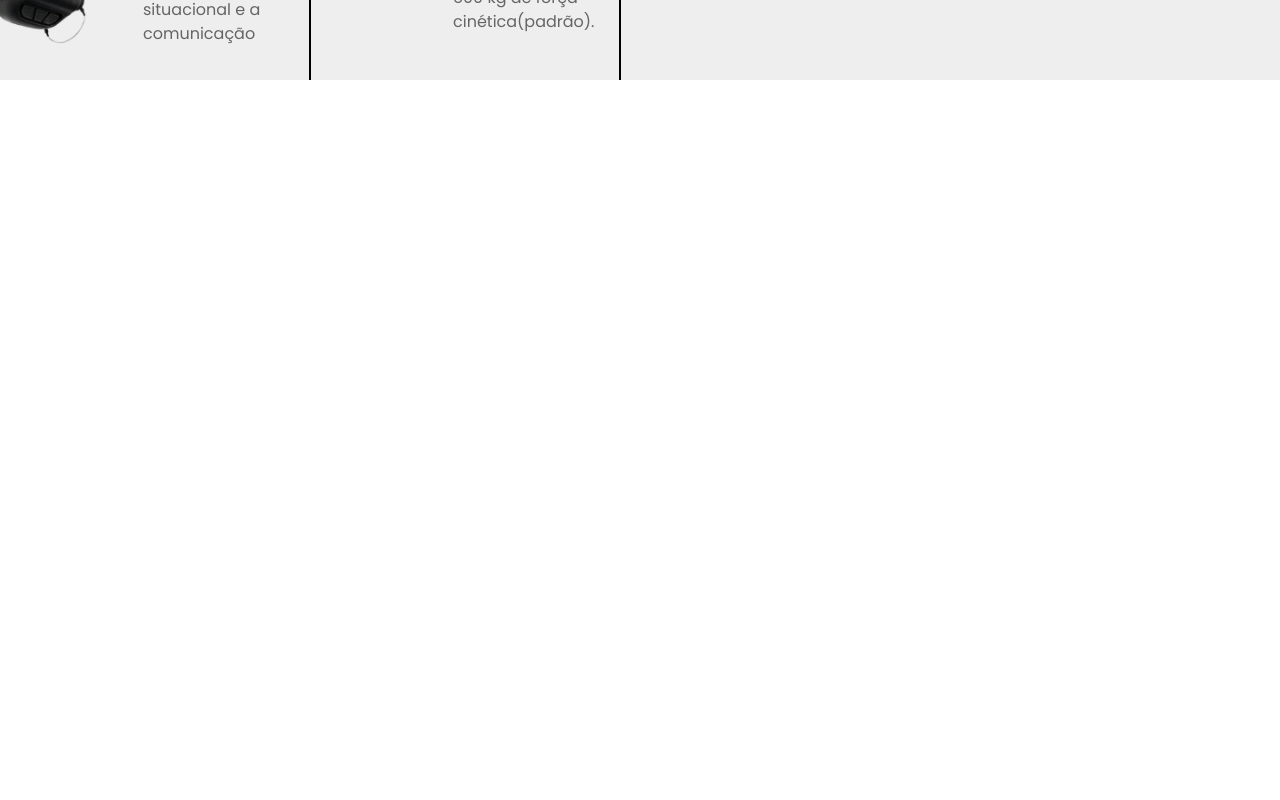
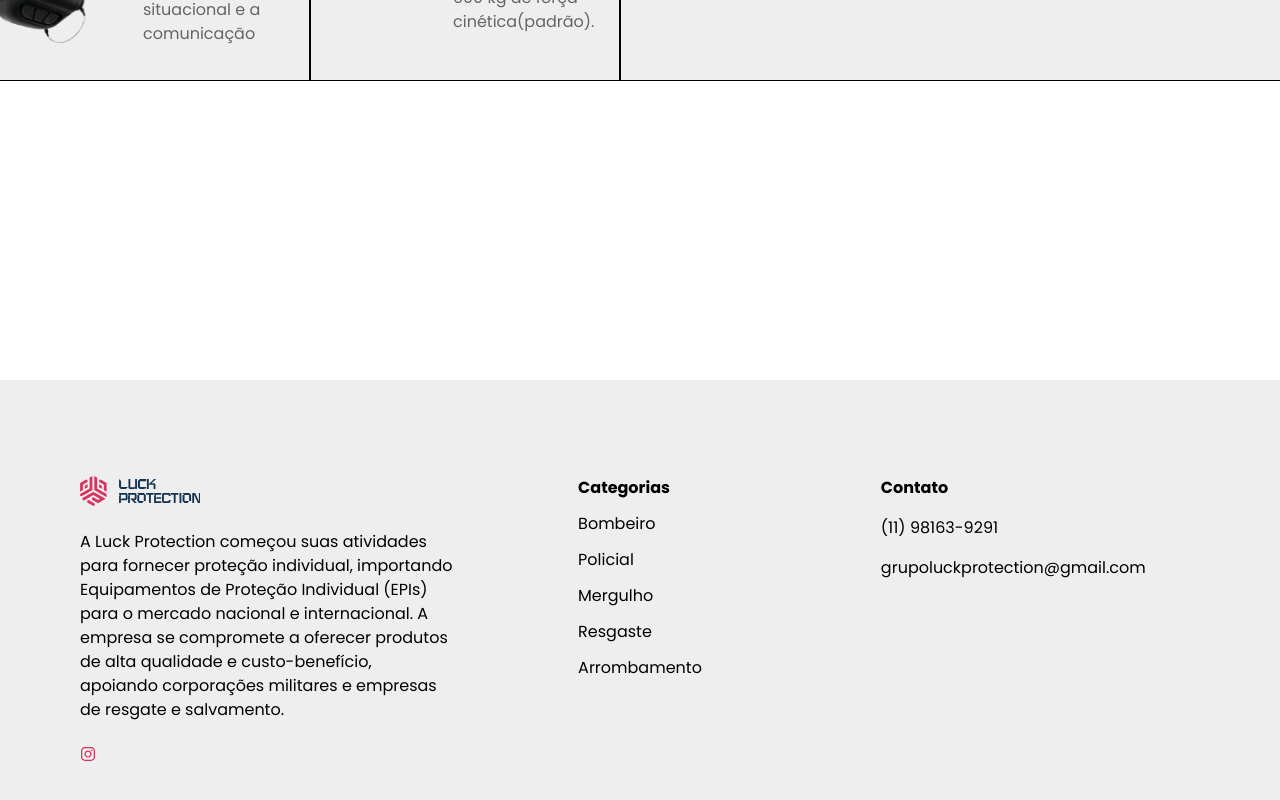
Before and after one commit to famgz/luck-protection-lp, a React (Vite) app: page / in a window 1280 px wide. Shown: the part 1168-1968 px from the top of the page. Before the commit the page ends 1248 px from the top, so only its background shows below. Built offline with nearby package versions, Linux system fonts and the light colour scheme.

Commit message:
feat: add initial Footer component

```diff
--- a/src/App.tsx
+++ b/src/App.tsx
@@ -1,4 +1,5 @@
 import { BrowserRouter, Route, Routes } from 'react-router-dom';
+import Footer from 'src/components/Footer';
 import Header from 'src/components/Header';
 import Home from 'src/pages/Home';
 import NotFound from 'src/pages/NotFound';
@@ -17,6 +18,7 @@ function WrappedApp() {
     <BrowserRouter>
       <Header />
       <App />
+      <Footer />
     </BrowserRouter>
   );
 }
--- /dev/null
+++ b/src/components/Footer.tsx
@@ -0,0 +1,64 @@
+import { Link } from 'react-router-dom';
+import LogoImage from 'src/components/LogoImage';
+import LogoText from 'src/components/LogoText';
+import { FaInstagram } from 'react-icons/fa6';
+
+export default function Footer() {
+  return (
+    <div className="bg-background-dark">
+      <div className="container grid grid-cols-3 py-24">
+        <div className="space-y-6">
+          <div className="flex items-center gap-3">
+            <LogoImage color="fill-primary" size={30} />
+            <LogoText color="fill-secondary" size={10} position="vertical" />
+          </div>
+          <p>
+            A Luck Protection começou suas atividades para fornecer proteção
+            individual, importando Equipamentos de Proteção Individual (EPIs)
+            para o mercado nacional e internacional. A empresa se compromete a
+            oferecer produtos de alta qualidade e custo-benefício, apoiando
+            corporações militares e empresas de resgate e salvamento.
+          </p>
+          <div>
+            <Link to="/">
+              <FaInstagram size={16} className="text-primary" />
+            </Link>
+          </div>
+        </div>
+
+        <div className="flex-center !items-start">
+          <nav className="">
+            <ul className="flex flex-col gap-3 text-left">
+              <li>
+                <h3 className="font-bold">Categorias</h3>
+              </li>
+              <li>
+                <Link to="/">Bombeiro</Link>
+              </li>
+              <li>
+                <Link to="/">Policial</Link>
+              </li>
+              <li>
+                <Link to="/">Mergulho</Link>
+              </li>
+              <li>
+                <Link to="/">Resgaste</Link>
+              </li>
+              <li>
+                <Link to="/">Arrombamento</Link>
+              </li>
+            </ul>
+          </nav>
+        </div>
+
+        <div className="flex-center !items-start">
+          <div className="space-y-4 text-left">
+            <h3 className="font-bold">Contato</h3>
+            <p>(11) 98163-9291</p>
+            <p>grupoluckprotection@gmail.com</p>
+          </div>
+        </div>
+      </div>
+    </div>
+  );
+}
--- a/src/globals.css
+++ b/src/globals.css
@@ -5,6 +5,10 @@
 html,
 body {
   font-family: 'Poppins', sans-serif;
+}
+
+body {
+  @apply min-h-screen;
 }
 
 .container {
--- a/src/pages/Home.tsx
+++ b/src/pages/Home.tsx
@@ -6,6 +6,7 @@ export default function Home() {
     <>
       <Hero />
       <FeaturedProductsGrid />
+      <div className="h-[300px] flex-1"></div>
     </>
   );
 }
```
